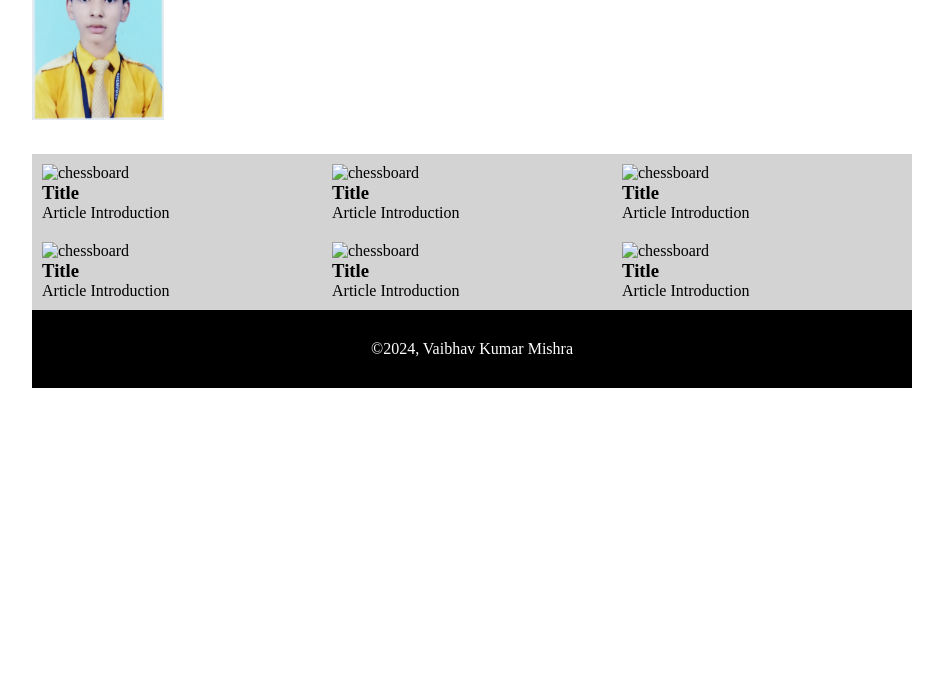
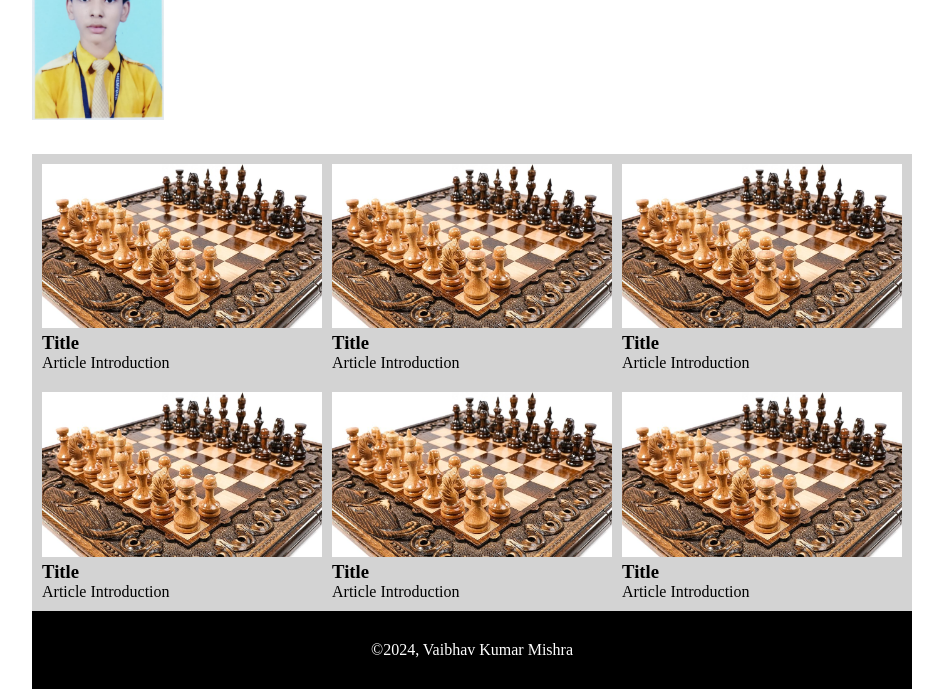
Before and after one commit to pro-vaibhav/vaibhav-notes, a plain HTML site: page index.html in a window 1280 px wide. Shown: the part 145-834 px from the top of the page, without its empty margins (168-1111 px from the left). Before the commit the page ends 800 px from the top, so only its background shows below. Drawn offline with Linux system fonts and the light colour scheme; the site is published under a folder, as on GitHub Pages, so addresses that start at the root find nothing.

Commit message:
Corrected image not showing bug

```diff
--- a/index.html
+++ b/index.html
@@ -34,7 +34,7 @@
         <div class="article-container">
             <div class="article">
                 <div class="article-image">
-                    <img src="/images/chess-board.jpg" alt="chessboard">
+                    <img src="images/chess-board.jpg" alt="chessboard">
                 </div>
                 <div class="article-header">
                     <h3>Title</h3>
@@ -45,7 +45,7 @@
             </div>
             <div class="article">
                 <div class="article-image">
-                    <img src="/images/chess-board.jpg" alt="chessboard">
+                    <img src="images/chess-board.jpg" alt="chessboard">
                 </div>
                 <div class="article-header">
                     <h3>Title</h3>
@@ -56,7 +56,7 @@
             </div>
             <div class="article">
                 <div class="article-image">
-                    <img src="/images/chess-board.jpg" alt="chessboard">
+                    <img src="images/chess-board.jpg" alt="chessboard">
                 </div>
                 <div class="article-header">
                     <h3>Title</h3>
@@ -69,7 +69,7 @@
         <div class="article-container">
             <div class="article">
                 <div class="article-image">
-                    <img src="/images/chess-board.jpg" alt="chessboard">
+                    <img src="images/chess-board.jpg" alt="chessboard">
                 </div>
                 <div class="article-header">
                     <h3>Title</h3>
@@ -80,7 +80,7 @@
             </div>
             <div class="article">
                 <div class="article-image">
-                    <img src="/images/chess-board.jpg" alt="chessboard">
+                    <img src="images/chess-board.jpg" alt="chessboard">
                 </div>
                 <div class="article-header">
                     <h3>Title</h3>
@@ -91,7 +91,7 @@
             </div>
             <div class="article">
                 <div class="article-image">
-                    <img src="/images/chess-board.jpg" alt="chessboard">
+                    <img src="images/chess-board.jpg" alt="chessboard">
                 </div>
                 <div class="article-header">
                     <h3>Title</h3>
```
